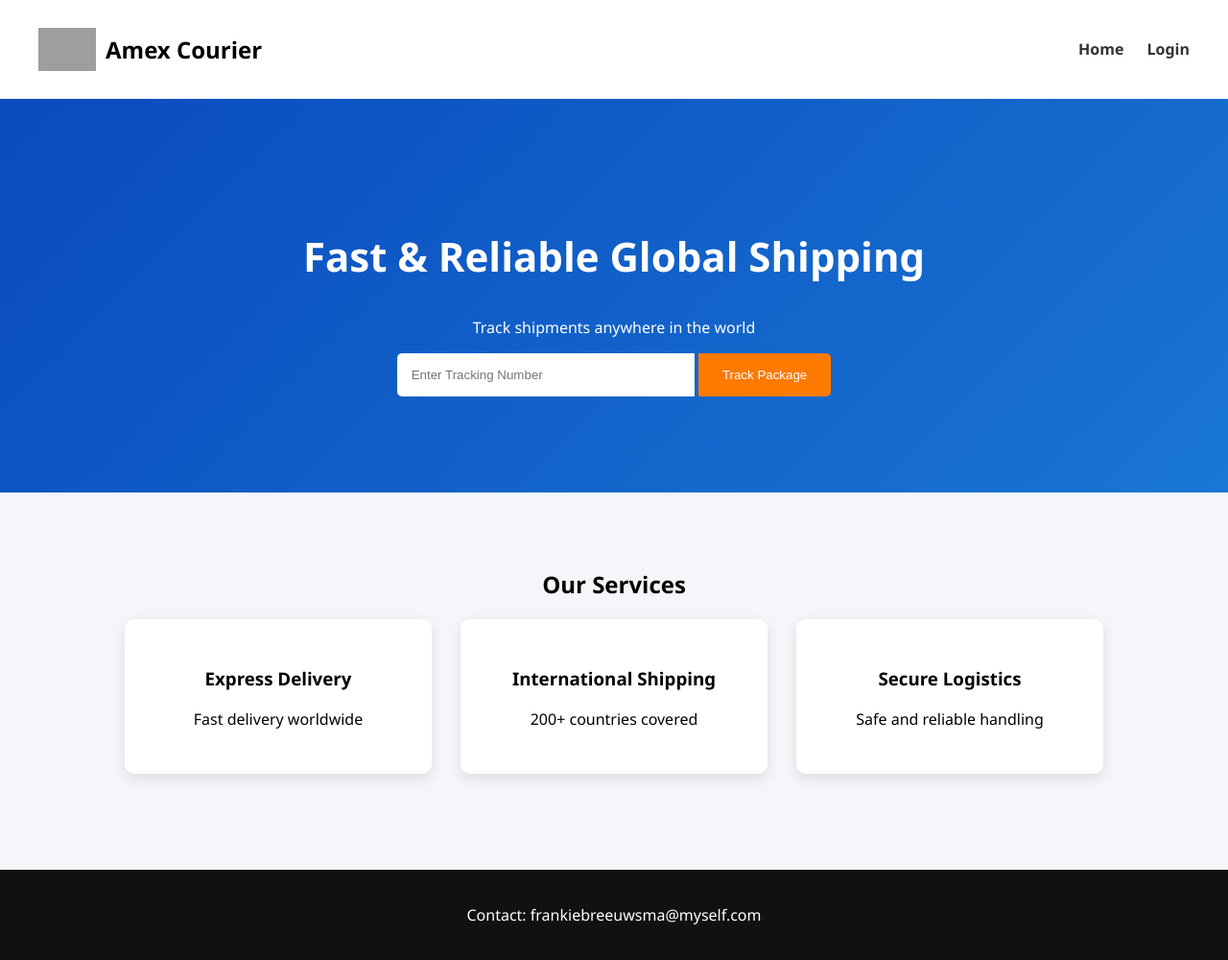
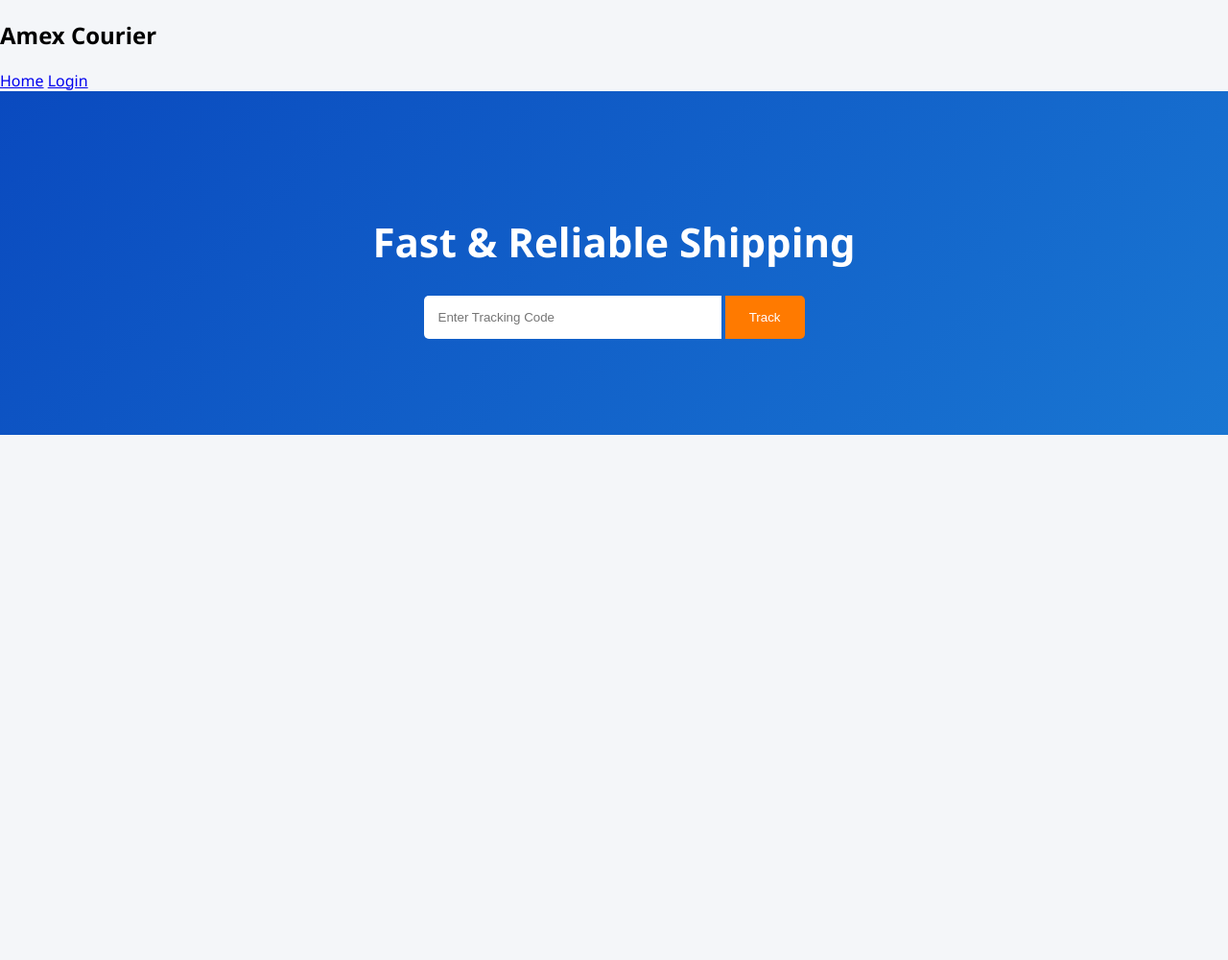
Before and after one commit to amexlabs-ui/amex-courier, a Flask app: page / in a window 1280 px wide. Shown: the whole page at 96% size. After the commit the page ends 453 px from the top, so only its background shows below. Run offline with Flask 3, Linux system fonts and the light colour scheme; grey boxes are pictures that could not be loaded.

Commit message:
Refactor index.html for template usage
Refactored index.html to use template inheritance and removed unnecessary sections.

```diff
--- a/templates/index.html
+++ b/templates/index.html
@@ -1,66 +1,13 @@
-<!DOCTYPE html>
-<html>
-<head>
-<title>Amex Courier</title>
-<link rel="stylesheet" href="/static/style.css">
-</head>
+{% extends "base.html" %}
+{% block content %}
 
-<body>
+<div class="hero">
+    <h1>Fast & Reliable Shipping</h1>
 
-<!-- NAVBAR -->
-<div class="nav">
-    <div class="logo-area">
-        <img src="/images/logo.png">
-        <h2>Amex Courier</h2>
-    </div>
-
-    <div>
-        <a href="/">Home</a>
-        <a href="/login">Login</a>
-    </div>
+    <form action="/track" method="POST">
+        <input name="tracking" placeholder="Enter Tracking Code">
+        <button>Track</button>
+    </form>
 </div>
 
-<!-- HERO -->
-<section class="hero">
-    <h1>Fast & Reliable Global Shipping</h1>
-    <p>Track shipments anywhere in the world</p>
-
-    <form action="/track" method="POST">
-        <input name="tracking" placeholder="Enter Tracking Number">
-        <button>Track Package</button>
-    </form>
-</section>
-
-<!-- SERVICES -->
-<section class="services">
-
-    <h2>Our Services</h2>
-
-    <div class="grid">
-
-        <div class="card">
-            <h3>Express Delivery</h3>
-            <p>Fast delivery worldwide</p>
-        </div>
-
-        <div class="card">
-            <h3>International Shipping</h3>
-            <p>200+ countries covered</p>
-        </div>
-
-        <div class="card">
-            <h3>Secure Logistics</h3>
-            <p>Safe and reliable handling</p>
-        </div>
-
-    </div>
-
-</section>
-
-<!-- FOOTER -->
-<footer>
-    <p>Contact: frankiebreeuwsma@myself.com</p>
-</footer>
-
-</body>
-</html>
+{% endblock %}
```
